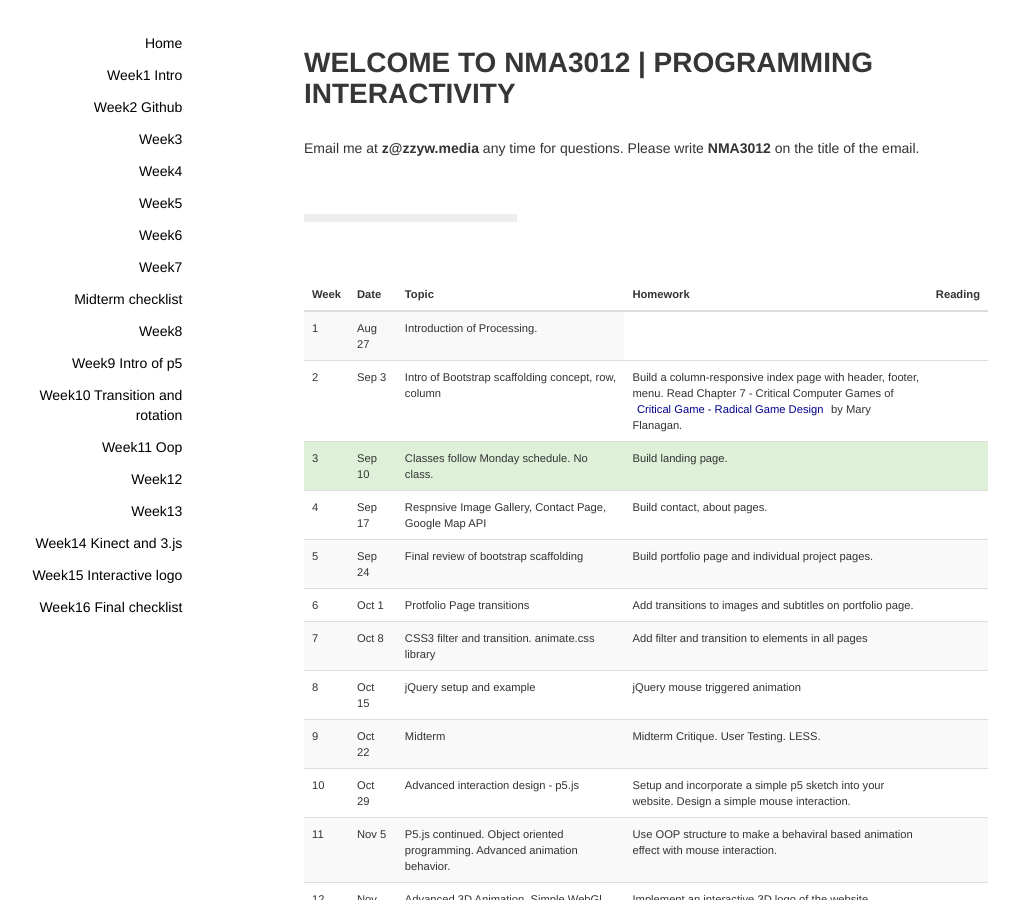
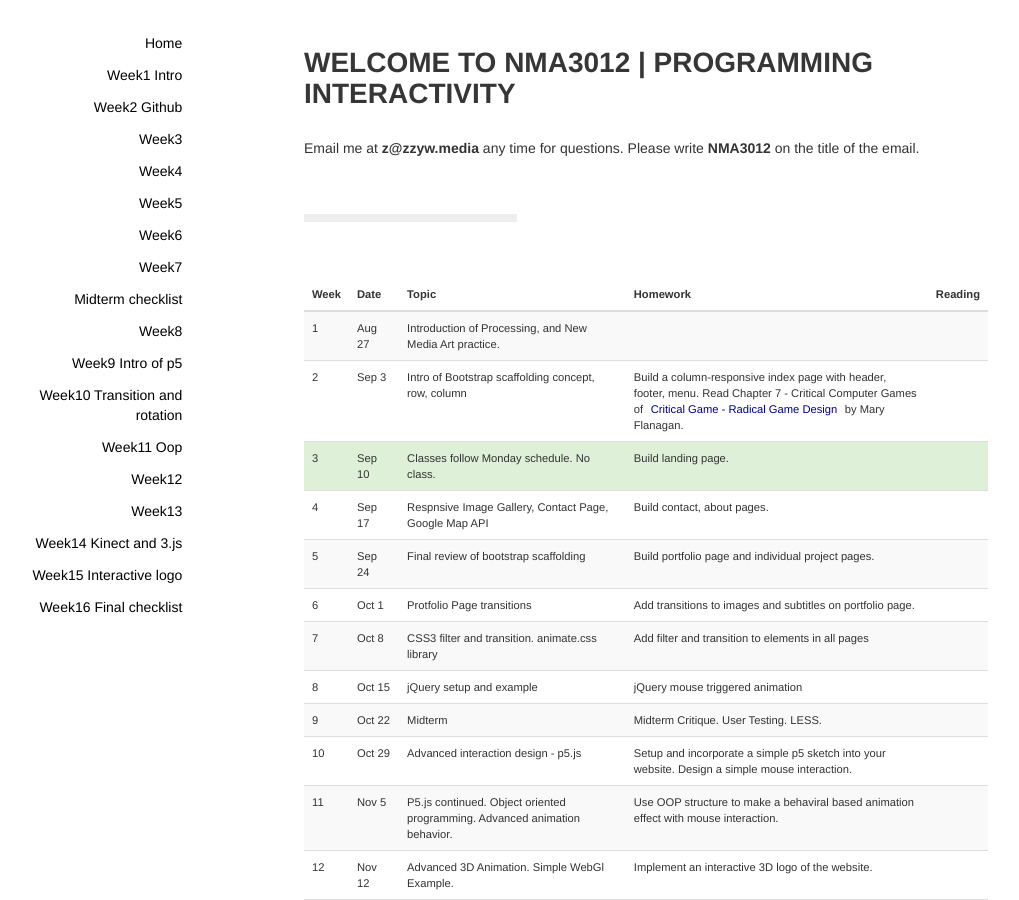
Before and after one commit to zhenzhenqi/NMA3012, a Jekyll site: the page built from index.html, in a window 1280 px wide and 900 px high. Shown: the whole window, without its empty margins (45-1064 px from the left). Built offline with Jekyll 4.4.1, drawn with Linux system fonts in a browser that asks for light colours; nearby versions of some CDN libraries.

```diff
--- a/index.html
+++ b/index.html
@@ -13,7 +13,7 @@ title: Welcome to NMA3012 | Programming Interactivity
     <thead>
         <tr>
             <th>Week</th>
-            <th>Date&nbsp;&nbsp;</th>
+            <th>Date&nbsp;&nbsp;&nbsp;</th>
             <th>Topic</th>
             <th>Homework</th>
             <th>Reading</th>
@@ -23,8 +23,9 @@ title: Welcome to NMA3012 | Programming Interactivity
         <tr id="tr_id_1" class="tr-class-1">
             <td id="td_id_1" class="td-class-1">1</td>
             <td id="td_id_1" class="td-class-1">Aug 27</td>
-            <td>Introduction of Processing.
-            </td>
+            <td>Introduction of Processing, and New Media Art practice.</td>
+            <td></td>
+            <td></td>
         </tr>
         <tr id="tr_id_2" class="tr-class-2">
             <td id="td_id_1" class="td-class-1">2</td>
```
